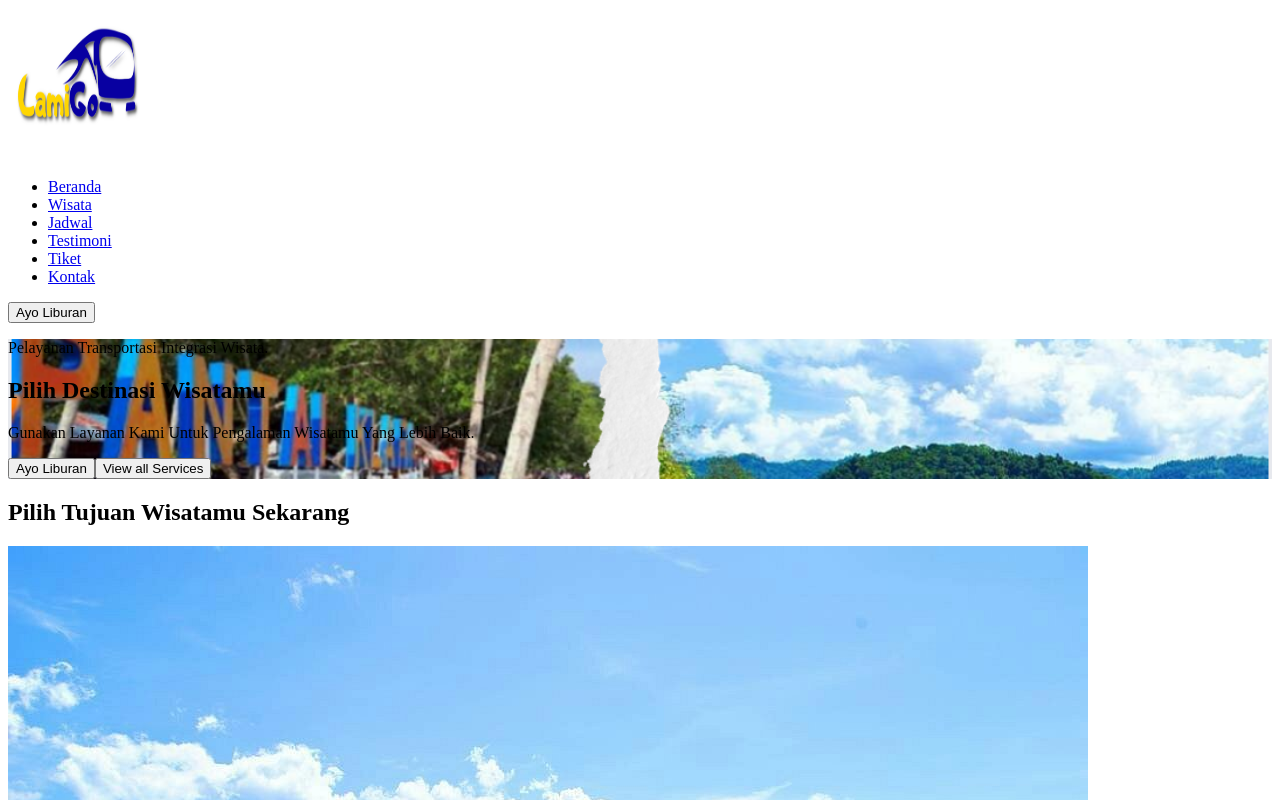
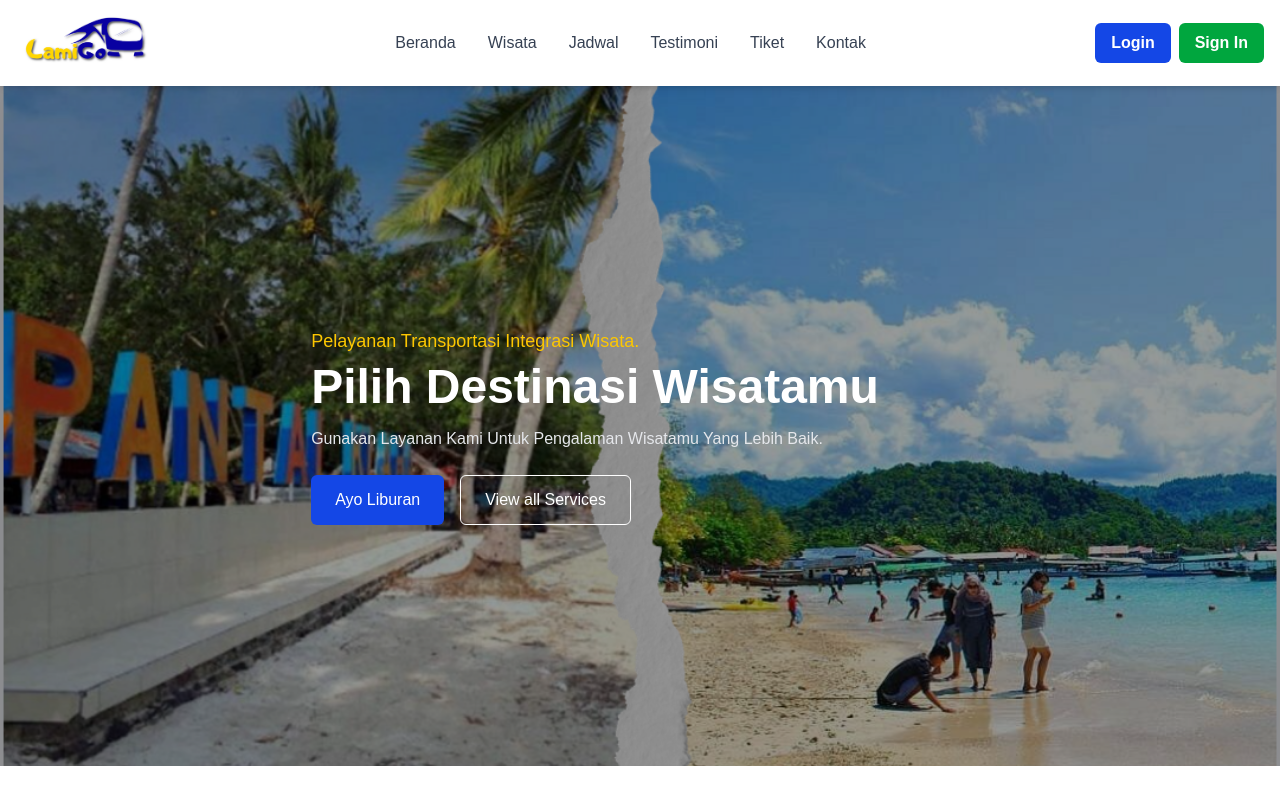
Before and after one commit to megustaSzy/project-web, a Next.js app in the folder web/: page / in a window 1280 px wide. Shown: the top 800 px of the page. Built offline with nearby package versions, Linux system fonts and the light colour scheme.

Commit message:
install radix-ui

```diff
--- a/web/src/app/components/Navbar/NavButton.tsx
+++ b/web/src/app/components/Navbar/NavButton.tsx
@@ -1,10 +1,57 @@
+"use client";
+
+import { useState } from "react";
+import { Avatar, AvatarFallback, AvatarImage } from "@/components/ui/avatar";
+import { DropdownMenu, DropdownMenuContent, DropdownMenuItem, DropdownMenuTrigger } from "@/components/ui/dropdown-menu";
+
 export default function NavButton() {
+  const [user, setUser] = useState<{ name: string; image: string } | null>(null);
+
+  const handleLogin = () => {
+    // Simulasi login
+    setUser({
+      name: "Fadly Mustofainal",
+      image: "https://i.pravatar.cc/40",
+    });
+  };
+
+  const handleLogout = () => {
+    setUser(null);
+  };
+
+  if (!user) {
+    return (
+      <div className="flex gap-2">
+        <button
+          type="button"
+          className="bg-blue-700 text-white px-4 py-2 rounded-md font-semibold hover:bg-blue-800 transition-colors duration-200"
+          onClick={handleLogin}
+        >
+          Login
+        </button>
+        <button
+          type="button"
+          className="bg-green-600 text-white px-4 py-2 rounded-md font-semibold hover:bg-green-700 transition-colors duration-200"
+          onClick={handleLogin}
+        >
+          Sign In
+        </button>
+      </div>
+    );
+  }
+
   return (
-    <button
-      type="button"
-      className="bg-blue-700 text-white px-5 py-2 rounded-md font-semibold hover:bg-blue-800 transition-colors duration-200"
-    >
-      Ayo Liburan
-    </button>
+    <DropdownMenu>
+      <DropdownMenuTrigger asChild>
+        <Avatar className="cursor-pointer">
+          <AvatarImage src={user.image} alt={user.name} />
+          <AvatarFallback>{user.name[0]}</AvatarFallback>
+        </Avatar>
+      </DropdownMenuTrigger>
+      <DropdownMenuContent>
+        <DropdownMenuItem>{user.name}</DropdownMenuItem>
+        <DropdownMenuItem onClick={handleLogout}>Logout</DropdownMenuItem>
+      </DropdownMenuContent>
+    </DropdownMenu>
   );
 }
--- a/web/src/app/layout.tsx
+++ b/web/src/app/layout.tsx
@@ -1,6 +1,6 @@
 import type { Metadata } from "next";
 import { Geist, Geist_Mono } from "next/font/google";
-// import "./globals.css";
+import "./globals.css";
 import Navbar from "./components/Navbar/Navbar";
 
 
@@ -27,7 +27,7 @@ export default function RootLayout({
   return (
      <html lang="en">
       <body className={`${geistSans.variable} ${geistMono.variable} antialiased`}>
-        <Navbar /> {/* ✅ ini akan muncul di semua halaman */}
+        <Navbar />
         {children}
       </body>
     </html>
```
Also changed, not shown: web/package.json (+5 -3 lines), 1 other file (tests, documents, lock files or other folders).
